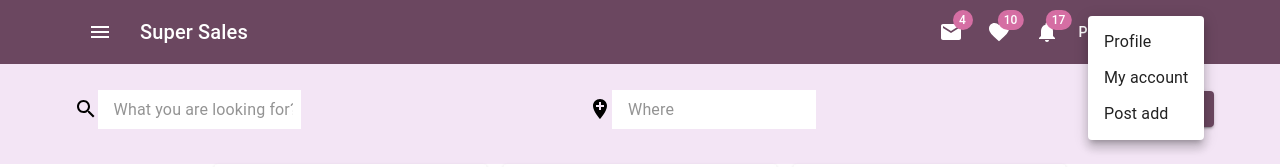
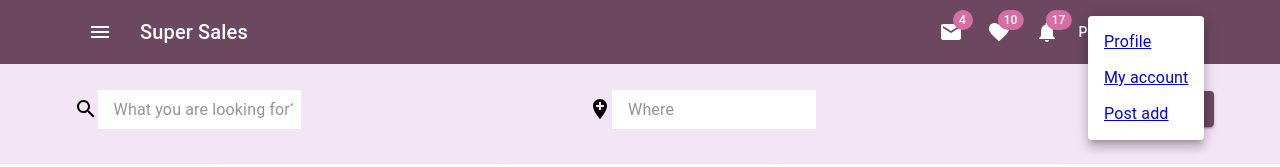
Before and after one commit to Alonasa/super-sales, a React (Create React App) app: page / in a window 1280 px wide. Both pictures are taken after a click on the button 1180 px from the left and 32 px from the top of the page. Shown: the top 167 px of the page. Built offline with nearby package versions, Linux system fonts and the light colour scheme.

Commit message:
added basic menu routing

```diff
--- a/src/App.tsx
+++ b/src/App.tsx
@@ -6,6 +6,9 @@ import {Footer} from './components/Footer/Footer';
 import {theme} from './components/Theme';
 import {ThemeProvider} from '@mui/material';
 import {Route, Routes} from 'react-router-dom';
+import {PostAdd} from './components/PostAdd/PostAdd';
+import {Profile} from './components/Profile/Profile';
+import {MyAccount} from './components/MyAccount/MyAccount';
 
 function App() {
   return (
@@ -14,6 +17,9 @@ function App() {
         <Head/>
         <Routes>
           <Route path="/" element={<Body/>}/>
+          <Route path="post-add" element={<PostAdd/>}/>
+          <Route path="profile" element={<Profile/>}/>
+          <Route path="my-account" element={<MyAccount/>}/>
         </Routes>
         <Footer/>
       </ThemeProvider>
--- a/src/components/AppMenu/AppMenu.tsx
+++ b/src/components/AppMenu/AppMenu.tsx
@@ -1,4 +1,5 @@
 import React, {MouseEvent, useState} from 'react';
+import {Link} from 'react-router-dom';
 import AppBar from '@mui/material/AppBar';
 import Box from '@mui/material/Box';
 import Toolbar from '@mui/material/Toolbar';
@@ -58,9 +59,9 @@ export const AppMenu = () => {
       open={isMenuOpen}
       onClose={handleMenuClose}
     >
-      <MenuItem onClick={handleMenuClose}>Profile</MenuItem>
-      <MenuItem onClick={handleMenuClose}>My account</MenuItem>
-      <MenuItem onClick={handleMenuClose}>Post add</MenuItem>
+      <Link to="/profile"><MenuItem onClick={handleMenuClose}>Profile</MenuItem></Link>
+      <Link to="/my-account"><MenuItem onClick={handleMenuClose}>My account</MenuItem></Link>
+      <Link to="/post-add"><MenuItem onClick={handleMenuClose}>Post add</MenuItem></Link>
     </Menu>
   );
 
```
